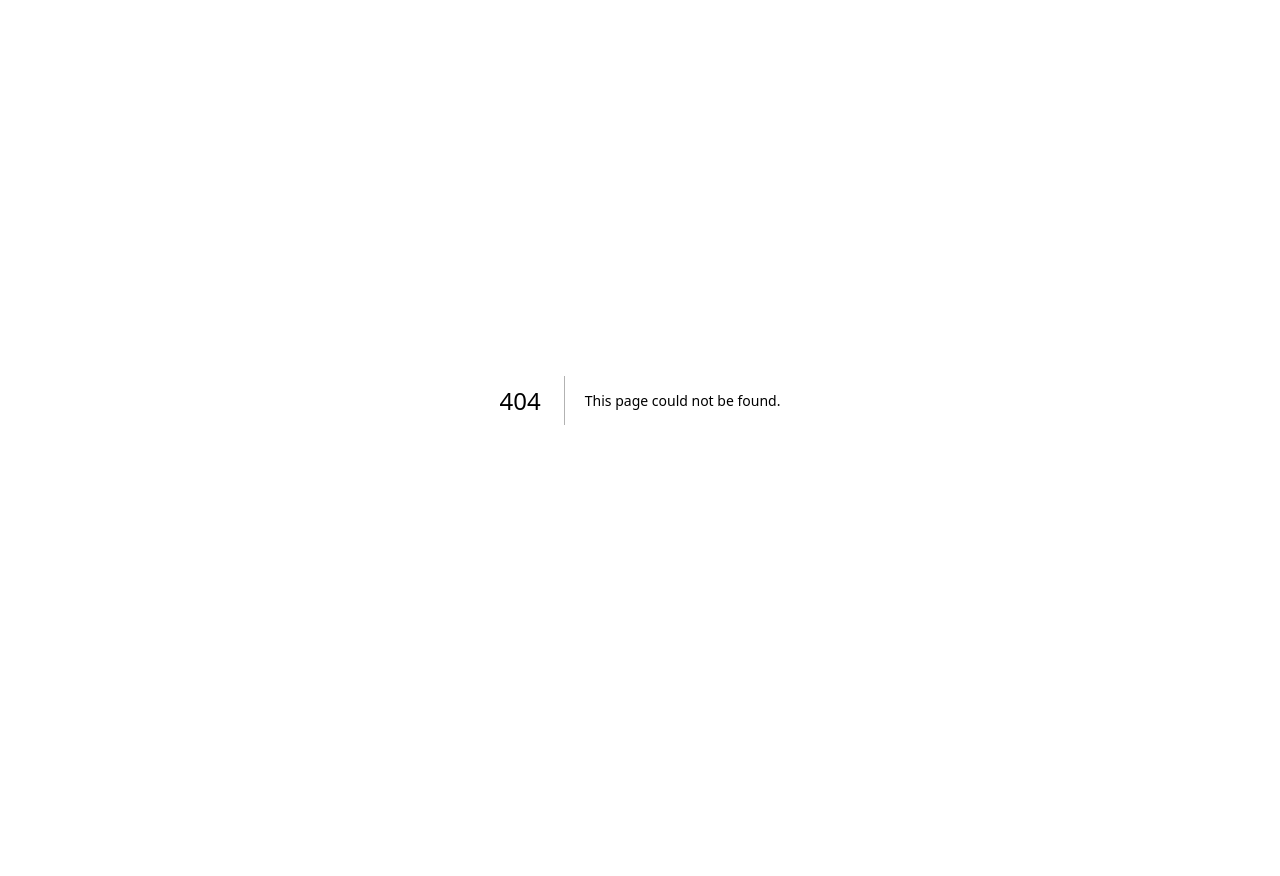
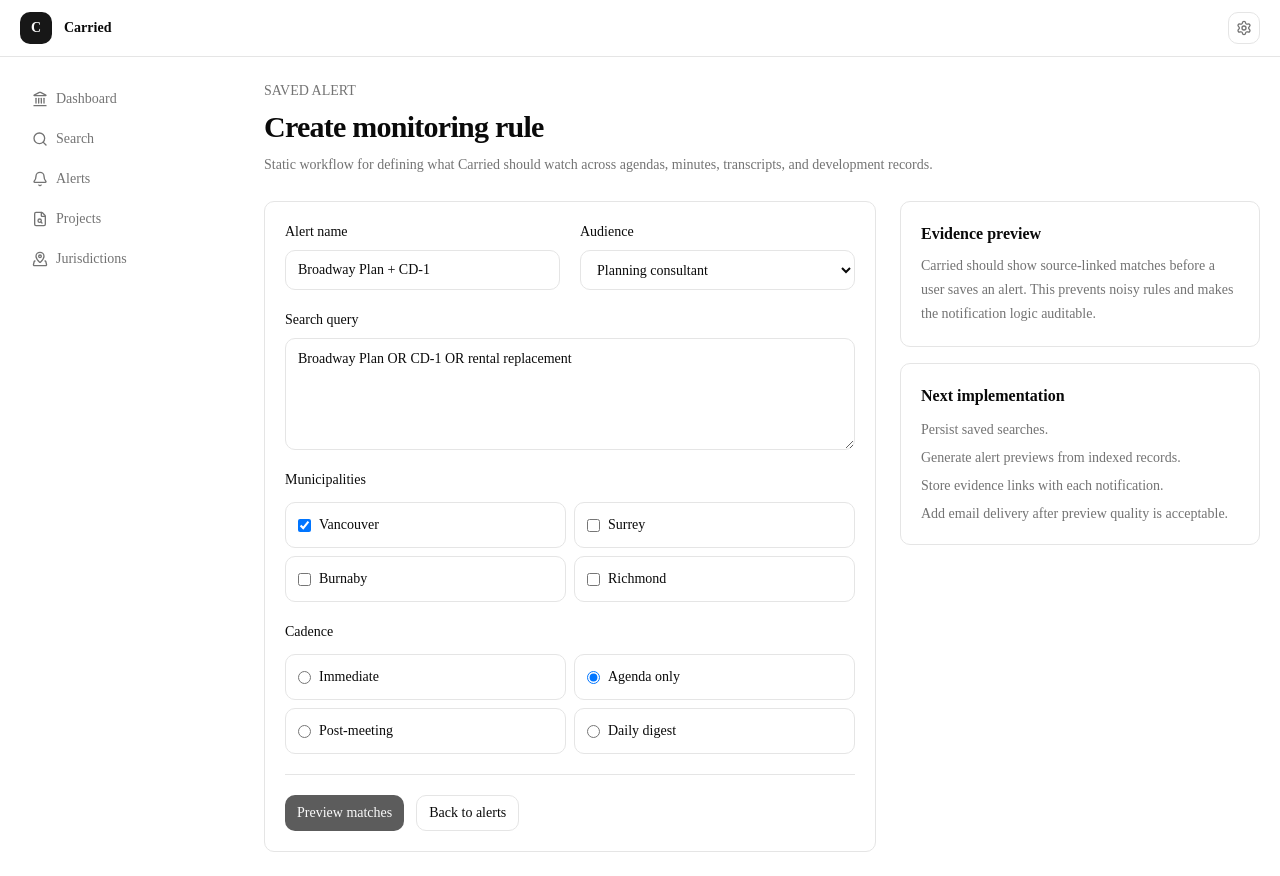
Before and after one commit to mrhemsing/carried, a Next.js app: page /dashboard/alerts/new in a window 1280 px wide. Before the commit this address had no page. Before the commit the page ends 800 px from the top, so only its background shows below. Built offline with nearby package versions, Linux system fonts and the light colour scheme.

Commit message:
Add saved alert creation flow

```diff
--- /dev/null
+++ b/src/app/dashboard/alerts/new/page.tsx
@@ -0,0 +1,136 @@
+import Link from "next/link";
+
+const municipalities = ["Vancouver", "Surrey", "Burnaby", "Richmond"];
+const cadences = ["Immediate", "Agenda only", "Post-meeting", "Daily digest"];
+const audiences = [
+  "Developer",
+  "Planning consultant",
+  "Government affairs",
+  "Advocacy",
+  "Journalist",
+  "Resident",
+];
+
+export default function NewAlertPage() {
+  return (
+    <div className="space-y-6">
+      <div>
+        <p className="text-sm font-medium uppercase text-muted-foreground">
+          Saved alert
+        </p>
+        <h1 className="mt-2 text-3xl font-semibold tracking-tight">
+          Create monitoring rule
+        </h1>
+        <p className="mt-2 max-w-2xl text-sm leading-6 text-muted-foreground">
+          Static workflow for defining what Carried should watch across agendas,
+          minutes, transcripts, and development records.
+        </p>
+      </div>
+
+      <div className="grid gap-6 xl:grid-cols-[1fr_360px]">
+        <form className="space-y-5 rounded-lg border bg-card p-5">
+          <div className="grid gap-5 md:grid-cols-2">
+            <label className="grid gap-2 text-sm font-medium">
+              Alert name
+              <input
+                className="h-10 rounded-lg border bg-background px-3 text-sm font-normal outline-none focus:ring-3 focus:ring-ring/30"
+                defaultValue="Broadway Plan + CD-1"
+              />
+            </label>
+            <label className="grid gap-2 text-sm font-medium">
+              Audience
+              <select
+                className="h-10 rounded-lg border bg-background px-3 text-sm font-normal outline-none focus:ring-3 focus:ring-ring/30"
+                defaultValue="Planning consultant"
+              >
+                {audiences.map((audience) => (
+                  <option key={audience}>{audience}</option>
+                ))}
+              </select>
+            </label>
+          </div>
+
+          <label className="grid gap-2 text-sm font-medium">
+            Search query
+            <textarea
+              className="min-h-28 rounded-lg border bg-background px-3 py-2 text-sm font-normal leading-6 outline-none focus:ring-3 focus:ring-ring/30"
+              defaultValue="Broadway Plan OR CD-1 OR rental replacement"
+            />
+          </label>
+
+          <div>
+            <p className="text-sm font-medium">Municipalities</p>
+            <div className="mt-3 grid gap-2 sm:grid-cols-2">
+              {municipalities.map((municipality) => (
+                <label
+                  className="flex items-center gap-2 rounded-lg border p-3 text-sm"
+                  key={municipality}
+                >
+                  <input
+                    defaultChecked={municipality === "Vancouver"}
+                    type="checkbox"
+                  />
+                  {municipality}
+                </label>
+              ))}
+            </div>
+          </div>
+
+          <div>
+            <p className="text-sm font-medium">Cadence</p>
+            <div className="mt-3 grid gap-2 sm:grid-cols-2">
+              {cadences.map((cadence) => (
+                <label
+                  className="flex items-center gap-2 rounded-lg border p-3 text-sm"
+                  key={cadence}
+                >
+                  <input
+                    defaultChecked={cadence === "Agenda only"}
+                    name="cadence"
+                    type="radio"
+                  />
+                  {cadence}
+                </label>
+              ))}
+            </div>
+          </div>
+
+          <div className="flex flex-wrap gap-3 border-t pt-5">
+            <button
+              className="inline-flex h-9 items-center rounded-lg bg-primary px-3 text-sm font-medium text-primary-foreground opacity-70"
+              type="button"
+            >
+              Preview matches
+            </button>
+            <Link
+              className="inline-flex h-9 items-center rounded-lg border px-3 text-sm font-medium hover:bg-muted"
+              href="/dashboard/alerts"
+            >
+              Back to alerts
+            </Link>
+          </div>
+        </form>
+
+        <aside className="space-y-4">
+          <section className="rounded-lg border bg-card p-5">
+            <h2 className="text-base font-semibold">Evidence preview</h2>
+            <p className="mt-2 text-sm leading-6 text-muted-foreground">
+              Carried should show source-linked matches before a user saves an
+              alert. This prevents noisy rules and makes the notification logic
+              auditable.
+            </p>
+          </section>
+          <section className="rounded-lg border bg-card p-5">
+            <h2 className="text-base font-semibold">Next implementation</h2>
+            <ul className="mt-3 space-y-2 text-sm text-muted-foreground">
+              <li>Persist saved searches.</li>
+              <li>Generate alert previews from indexed records.</li>
+              <li>Store evidence links with each notification.</li>
+              <li>Add email delivery after preview quality is acceptable.</li>
+            </ul>
+          </section>
+        </aside>
+      </div>
+    </div>
+  );
+}
--- a/src/app/dashboard/alerts/page.tsx
+++ b/src/app/dashboard/alerts/page.tsx
@@ -1,3 +1,5 @@
+import Link from "next/link";
+
 import { getAlerts } from "@/lib/data";
 
 export default async function AlertsPage() {
@@ -6,11 +8,21 @@
   return (
     <div className="space-y-6">
       <div>
-        <h1 className="text-3xl font-semibold tracking-tight">Alerts</h1>
-        <p className="mt-2 max-w-2xl text-sm leading-6 text-muted-foreground">
-          Saved monitoring rules for topics, projects, addresses, and agenda
-          language. Email delivery comes after persistence is wired.
-        </p>
+        <div className="flex flex-wrap items-start justify-between gap-4">
+          <div>
+            <h1 className="text-3xl font-semibold tracking-tight">Alerts</h1>
+            <p className="mt-2 max-w-2xl text-sm leading-6 text-muted-foreground">
+              Saved monitoring rules for topics, projects, addresses, and agenda
+              language. Email delivery comes after persistence is wired.
+            </p>
+          </div>
+          <Link
+            className="inline-flex h-9 items-center rounded-lg bg-primary px-3 text-sm font-medium text-primary-foreground hover:bg-primary/90"
+            href="/dashboard/alerts/new"
+          >
+            New alert
+          </Link>
+        </div>
       </div>
 
       <div className="grid gap-4 lg:grid-cols-3">
```
Also changed, not shown: 1 other file (tests, documents, lock files or other folders).
